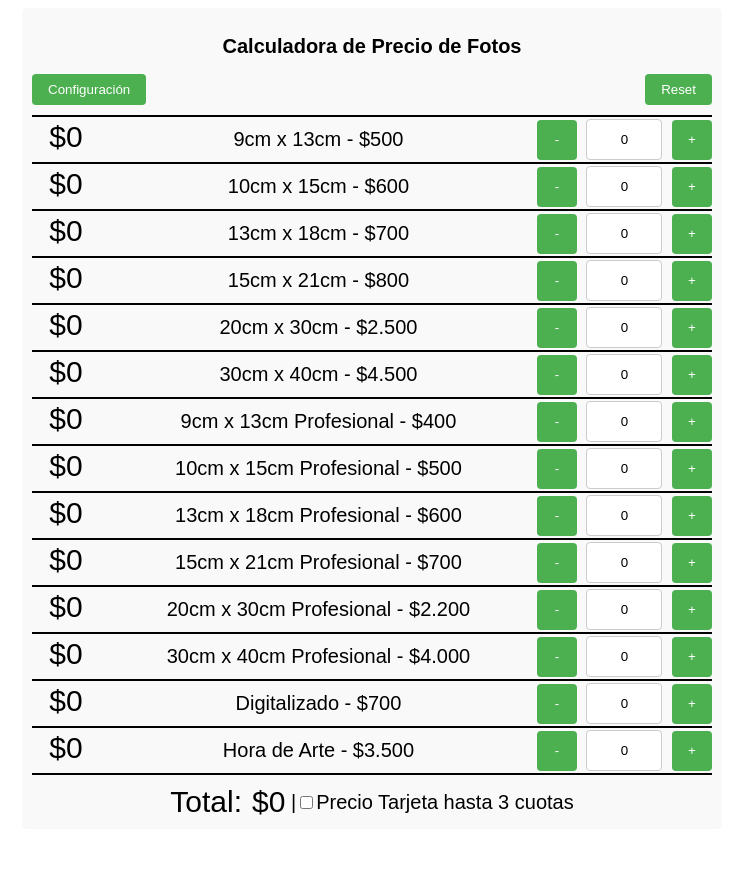
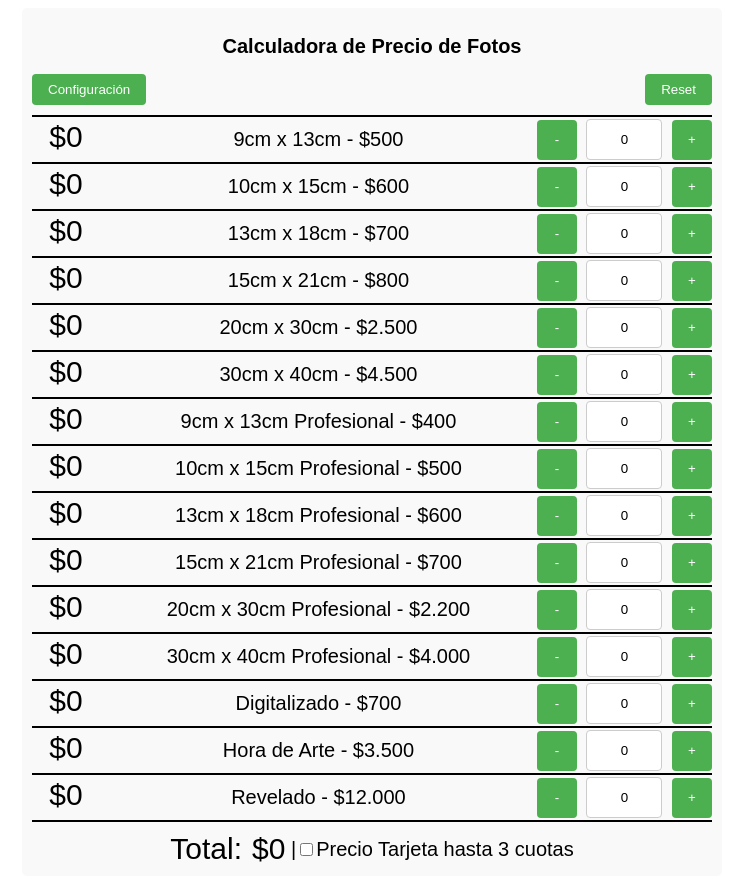
Before and after one commit to Marchagall/Calculadora-MC-Interna, a plain HTML site: page index.html in a window 1280 px wide. Shown: the whole page, without its empty margins (268-1011 px from the left). Before the commit the page ends 837 px from the top, so only its background shows below. Drawn offline with Linux system fonts and the light colour scheme.

Commit message:
Update index.html

```diff
--- a/index.html
+++ b/index.html
@@ -195,7 +195,8 @@
     { size: "20cm x 30cm Profesional", price: 2200 },
     { size: "30cm x 40cm Profesional", price: 4000 },
     { size: "Digitalizado", price: 700 },
-    { size: "Hora de Arte", price: 3500 }
+    { size: "Hora de Arte", price: 3500 },
+    { size: "Revelado", price: 12000 }
   ];
 
   var sizesContainer = document.getElementById('sizes');
```
